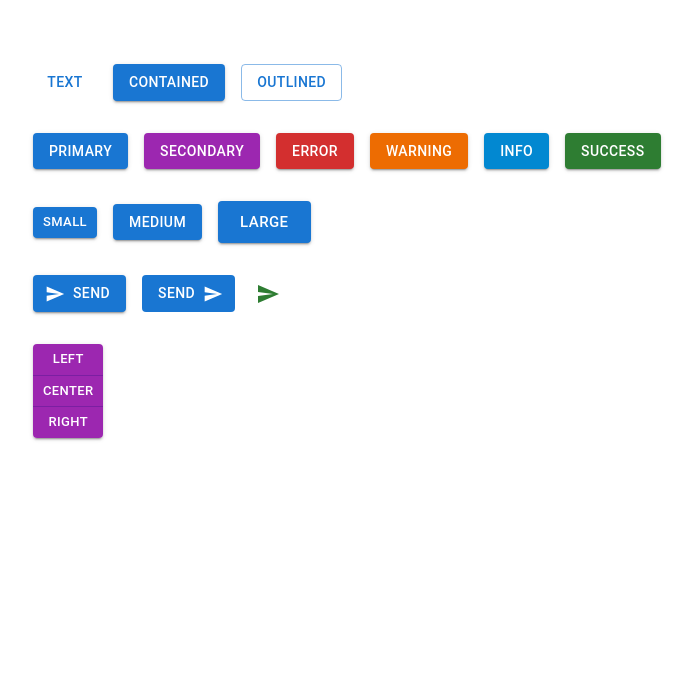
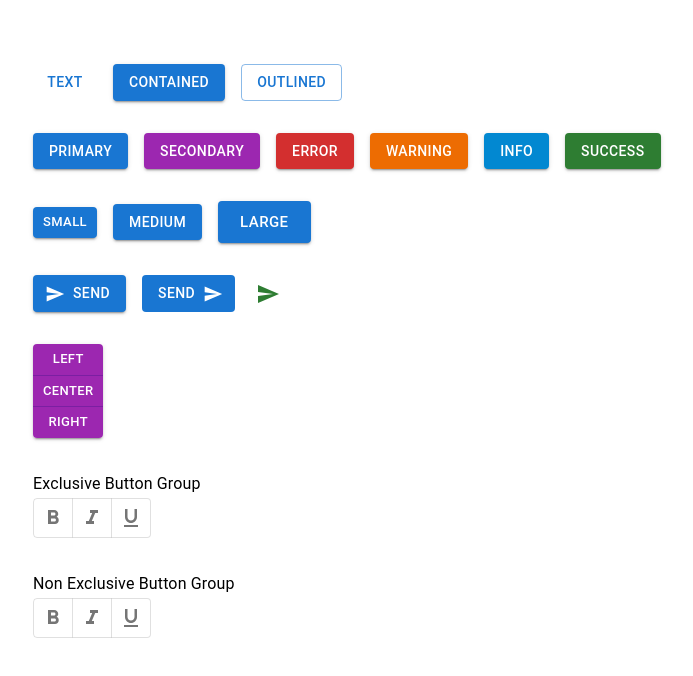
Before and after one commit to dmohindru/react-typescript-mui-tutorial-01, a React (Create React App) app: page / in a window 1280 px wide. Shown: the top 676 px of the page, without its empty margins (31-724 px from the left). Built offline with nearby package versions, Linux system fonts and the light colour scheme.

Commit message:
Added example for toggle buttons

```diff
--- a/src/components/MuiButton.tsx
+++ b/src/components/MuiButton.tsx
@@ -1,7 +1,28 @@
-import { Stack, Button, IconButton, ButtonGroup } from "@mui/material"
+import { Stack, Button, IconButton, ButtonGroup, ToggleButtonGroup, ToggleButton } from "@mui/material"
 import SendIcon from '@mui/icons-material/Send';
+import FormatBoldIcon from '@mui/icons-material/FormatBold';
+import FormatItalicIcon from '@mui/icons-material/FormatItalic';
+import FormatUnderlinedIcon from'@mui/icons-material/FormatUnderlined';
+import { useState } from "react";
+import { Typography } from "@mui/material";
 
 export const MuiButton = () => {
+    const [formats, setFormats] = useState<string | null>(null);
+    const [nonExclusiveFormats, setNonExclusiveFormats] = useState<string[]>([]);
+
+    console.log(formats);
+    console.log(nonExclusiveFormats);
+
+    const handleFormatChange = (_event: React.MouseEvent<HTMLElement>, updatedFormats: string | null) => {
+        setFormats(updatedFormats);
+
+    };
+
+    const handleNonExclusiveFormatChange = (_event: React.MouseEvent<HTMLElement>, updatedNonExclusiveFormats: string[]) => {
+        setNonExclusiveFormats(updatedNonExclusiveFormats);
+
+    }
+
     return (
         <Stack spacing={4}>
             <Stack spacing={2} direction='row'>
@@ -34,6 +55,27 @@ export const MuiButton = () => {
                     <Button>Right</Button>
                 </ButtonGroup>
             </Stack>
+
+            <Stack direction='column'>
+                {/* Exclusive button group */}
+                <Typography variant='subtitle1'>Exclusive Button Group</Typography>
+                <ToggleButtonGroup aria-label='text formatting' value={formats} onChange={handleFormatChange} size='small' color='success' orientation='horizontal' exclusive>
+                    <ToggleButton value='bold' aria-label='bold'><FormatBoldIcon/></ToggleButton>
+                    <ToggleButton value='italic' aria-label='italic'><FormatItalicIcon/></ToggleButton>
+                    <ToggleButton value='underlined' aria-label='underlined'><FormatUnderlinedIcon/></ToggleButton>
+                </ToggleButtonGroup>
+            </Stack>
+
+
+            <Stack direction='column'>
+                {/* Non Exclusive button group */}
+                <Typography variant='subtitle1'>Non Exclusive Button Group</Typography>
+                <ToggleButtonGroup aria-label='text formatting non exclusive' value={nonExclusiveFormats} onChange={handleNonExclusiveFormatChange} size='small' color='success' orientation='horizontal'>
+                    <ToggleButton value='bold-non-exclusive' aria-label='bold non exclusive'><FormatBoldIcon/></ToggleButton>
+                    <ToggleButton value='italic-non-exclusive' aria-label='italic non exclusive'><FormatItalicIcon/></ToggleButton>
+                    <ToggleButton value='underlined-non-exclusive' aria-label='underlined non exclusive'><FormatUnderlinedIcon/></ToggleButton>
+                </ToggleButtonGroup>
+            </Stack>
         </Stack>
     )
 }
```
